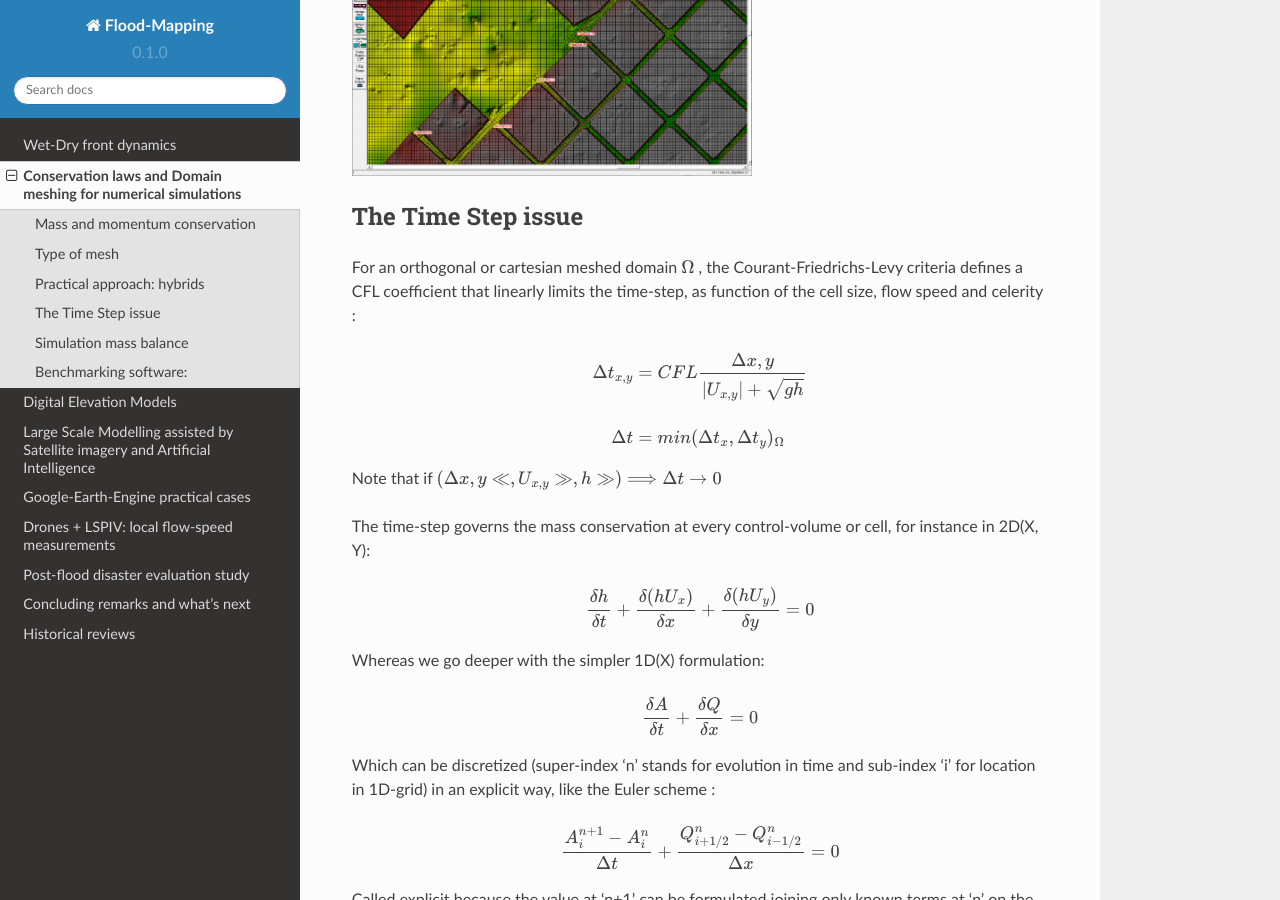
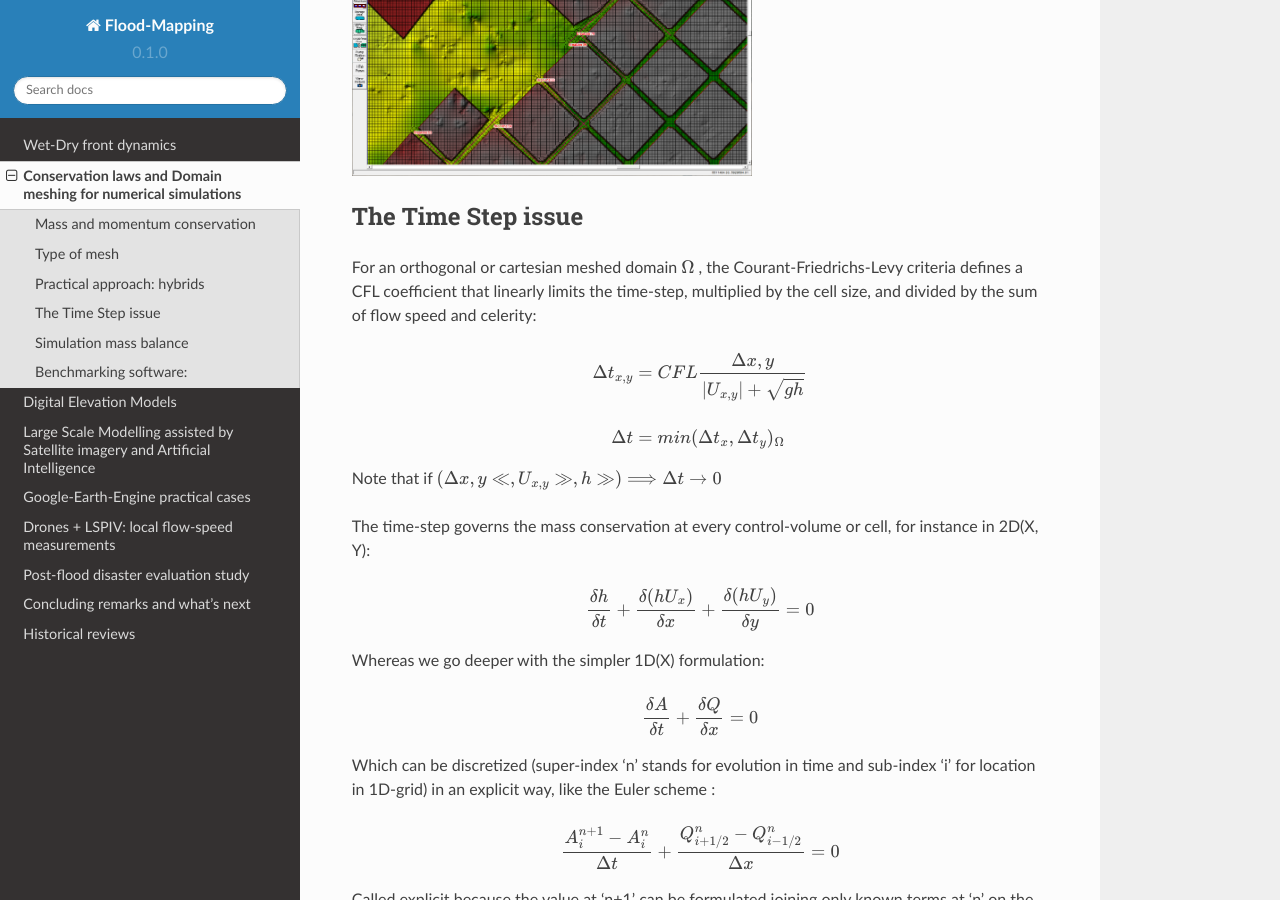
Before and after one commit to ivillamadrid/FloodMapping, a Sphinx documentation site: the page built from docs/source/claws.rst, in a window 1280 px wide and 900 px high, scrolled down 3283 px. Built offline with Sphinx 7.4.7 and the Read the Docs theme 2.0.0, drawn with Linux system fonts in a browser that asks for light colours.

Commit message:
Update claws.rst

```diff
--- a/docs/source/claws.rst
+++ b/docs/source/claws.rst
@@ -114,7 +114,7 @@ In the presence of building blocks, with no porosity, the grids are adapted to t
 The Time Step issue
 -------------------
 For an orthogonal or cartesian meshed domain  :math:`\Omega` , the Courant-Friedrichs-Levy criteria defines a CFL coefficient that linearly limits
-the time-step, as function of the cell size, flow speed and celerity :
+the time-step, multiplied by the cell size, and divided by the sum of flow speed and celerity:
 
 .. math::
 
```
